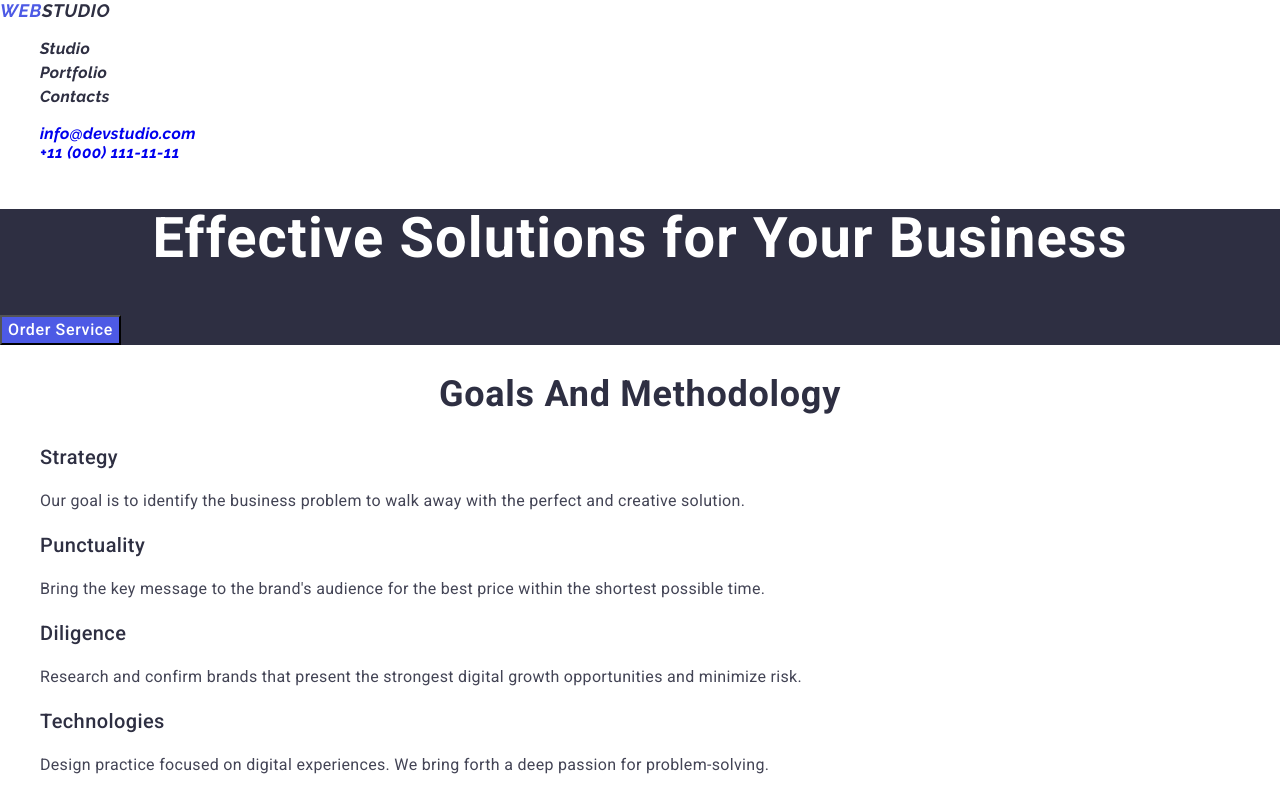
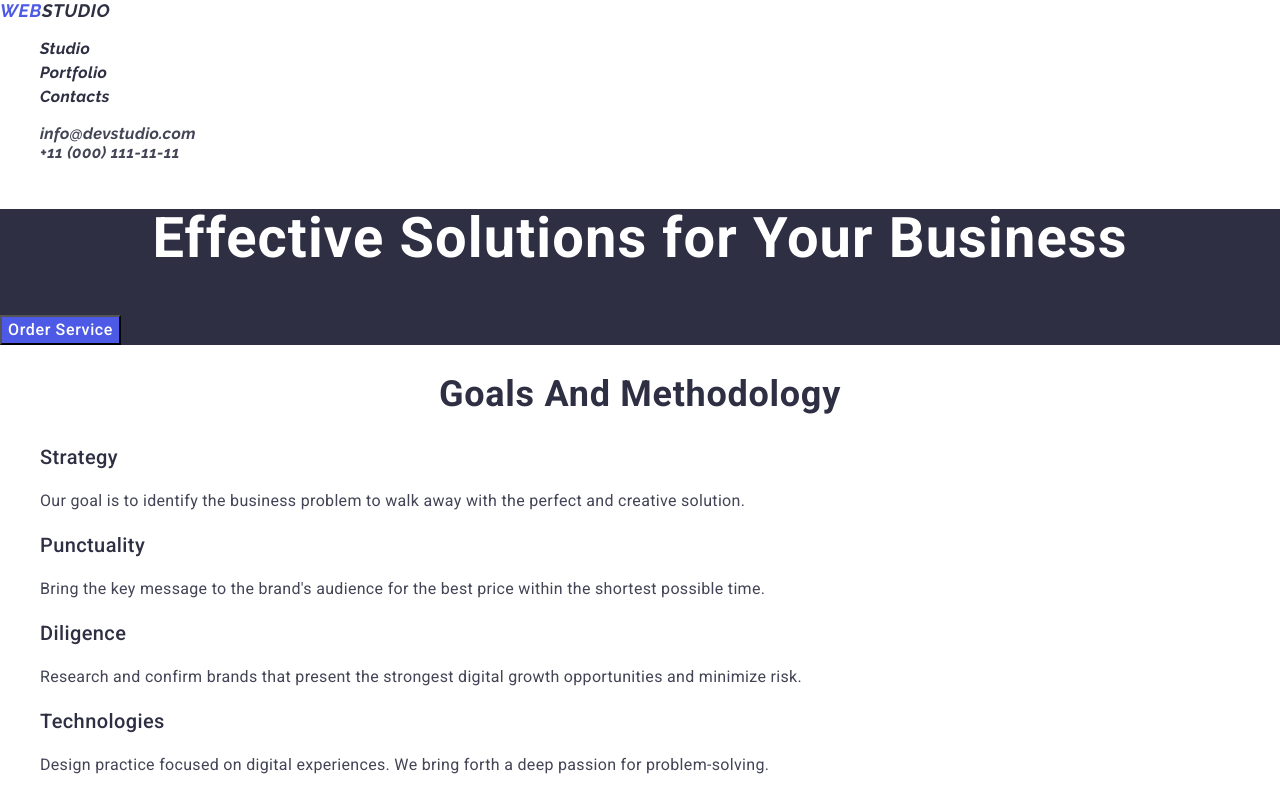
Before and after one commit to YevsieievYurii/goit-homework-02, a plain HTML site: page index.html in a window 1280 px wide. Shown: the top 800 px of the page. Drawn offline with nearby package versions, Linux system fonts and the light colour scheme.

Commit message:
home-work_2 css10

```diff
--- a/css/styles.css
+++ b/css/styles.css
@@ -52,7 +52,7 @@ address {
 font-style: normal
 }
 
-.address-item {
+.address-link {
     color: #434455;
     font-size: 16px;
     font-weight: 400;
```
